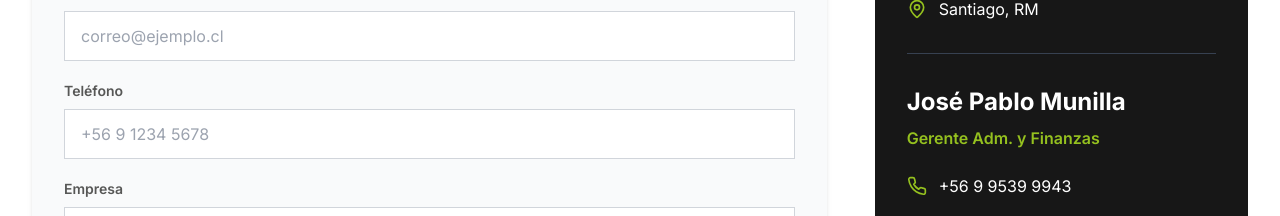
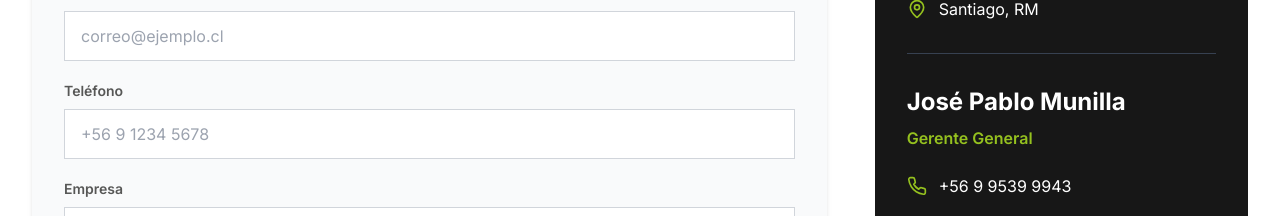
Before and after one commit to quadraturechile/vertilog, a Next.js app: page / in a window 1280 px wide. Shown: the part 4420-4636 px from the top of the page. Built offline with nearby package versions, Linux system fonts and the light colour scheme; no server answers.

Commit message:
Update contact-section.tsx

```diff
--- a/app/components/contact-section.tsx
+++ b/app/components/contact-section.tsx
@@ -143,7 +143,7 @@ export default function ContactSection() {
 
             </div>
             <h3 className="text-2xl font-bold mb-2">José Pablo Munilla</h3>
-            <p className="text-[#95C11F] font-semibold mb-6">Gerente Adm. y Finanzas</p>
+            <p className="text-[#95C11F] font-semibold mb-6">Gerente General</p>
 
             <div className="space-y-4">
               <div className="flex items-center gap-3">
```
